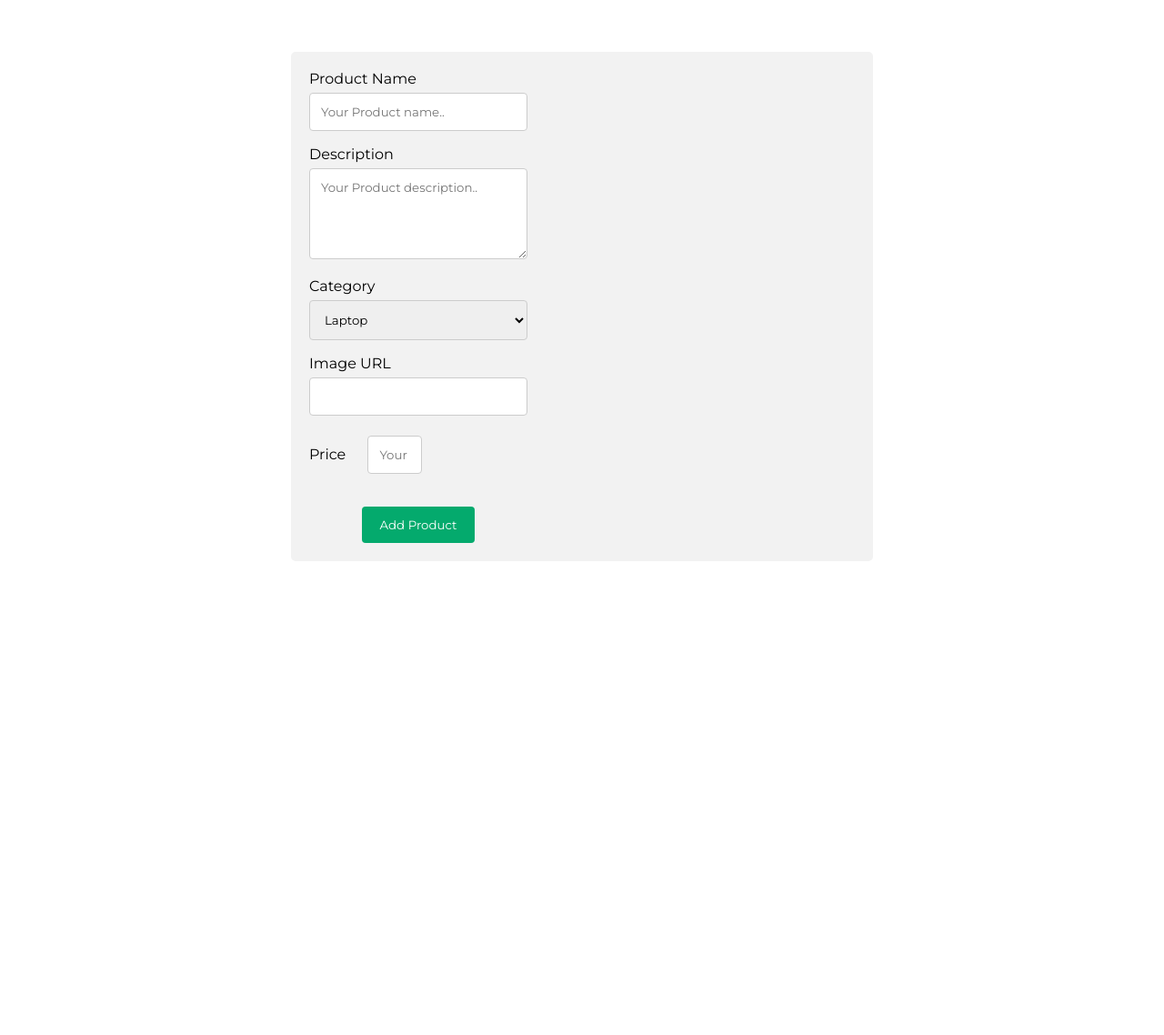
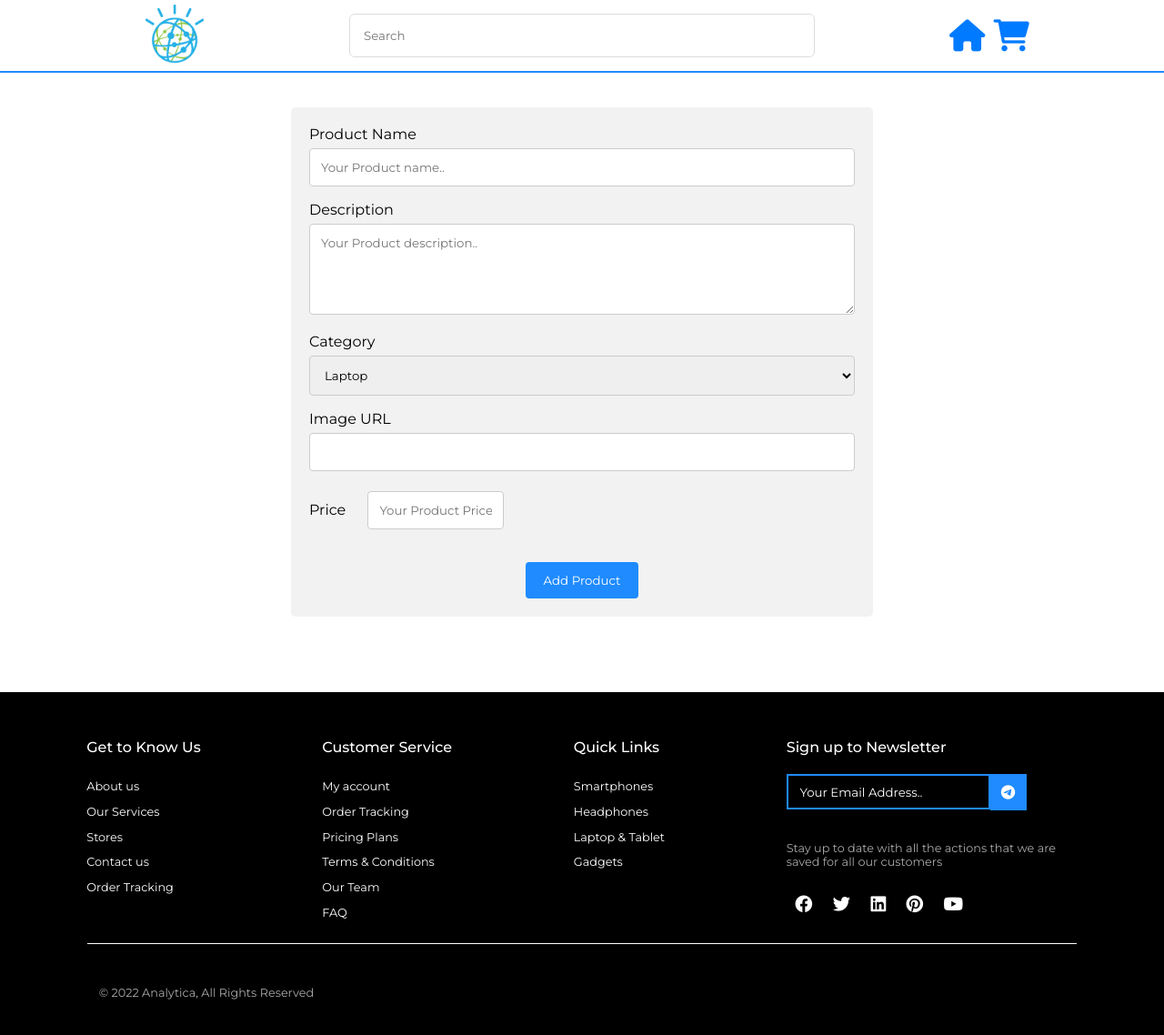
Before and after one commit to GSG-G11/Analytica-Team-One, a website: page seller/seller.html in a window 1280 px wide. Shown: the whole page at 91% size. Before the commit the page ends 800 px from the top, so only its background shows below. Drawn offline with Linux system fonts and the light colour scheme; files that its build step writes are made by us from their sources.

Commit message:
add nav and footer to seller page

```diff
--- a/assets/css/style.css
+++ b/assets/css/style.css
@@ -28,7 +28,12 @@ nav {
   display: flex;
   justify-content: space-evenly;
   align-items: center;
+  /* position: absolute; */
 }
+/* nav::after{
+  clip-path: polygon(20% 0%, 80% 0%, 100% 100%, 0% 100%);
+} */
+
 .logo {
   width: 10%;
   text-align: center;
@@ -38,7 +43,7 @@ img {
   width: 50%;
   object-fit: cover;
 }
-form {
+.search {
   width: 40%;
 }
 input[type='search'] {
@@ -49,6 +54,24 @@ input[type='search'] {
   border-radius: 6px;
   border: 1px solid #ddd;
 }
+/* btn to go sellers
+.seller-button {
+  padding: 10px 16px;
+  border-radius: 20px;
+  outline: none;
+  font-size: 1rem;
+  border: none;
+  cursor: pointer;
+  background-color: #1f8bff;
+  color: #fff;
+  box-shadow: 0 1px 4px rgba(0, 0, 0, 0.4);
+  transition: all 0.4s ease-in-out;
+}
+
+.seller-button:hover {
+  background-color: red;
+  transform: scale(1.05);
+} */
 .cart {
   width: 10%;
   color: var(--main-color);
--- a/seller/seller.css
+++ b/seller/seller.css
@@ -12,7 +12,7 @@
   --tint: #1f8bff;
   --footer-bg: #000;
 }
-.container {
+.container2 {
   width: 50%;
   margin: auto;
   border-radius: 5px;
@@ -35,7 +35,7 @@ textarea {
 }
 
 input[type='submit'] {
-  background-color: #04aa6d;
+  background-color: #1f8bff;
   color: white;
   padding: 12px 20px;
   border: none;
@@ -52,5 +52,5 @@ input[type='submit'] {
 }
 
 input[type='submit']:hover {
-  background-color: #06c27d;
+  background-color: #0609c2;
 }
--- a/seller/seller.html
+++ b/seller/seller.html
@@ -20,18 +20,30 @@
       crossorigin="anonymous"
       referrerpolicy="no-referrer"
     />
-    <link rel="stylesheet" href="./assets/css/style.css" />
+    <link rel="stylesheet" href="../assets/css/style.css" />
     <link rel="stylesheet" href="./seller.css" />
     <title>Analytica</title>
   </head>
   <body>
-    <div class="nav">
-      <br />
-      <br />
-      <br />
-    </div>
+    <!-- Start Navbar section -->
+    <nav style=" border-bottom: 2px solid #1f8bff;">
+        <a href="#" class="logo"><img src="../img/logo.png" alt="logo-img" /></a>
+        <form class="search" action="">
+          <input type="search" id="search" name="search" placeholder="Search" />
+          <!-- <i class="fas fa-search "></i> -->
+        </form>
+        <!-- <div class="seller-button">
+          <button>I'm a Seller</button>
+        </div> -->
+        <a href="./cart/cart.html" class="cart" id="cart">
+            <i class="fas fa-home"></i>
+          <i class="fas fa-shopping-cart"></i>
+        </a>
+      </nav>
+      <!-- End navbar Section -->
+      <br><br>
     <!-- form to entry product -->
-    <div class="container">
+    <div class="container2">
       <form>
         <label for="name">Product Name</label>
         <input type="text" id="name" name="name" placeholder="Your Product name.." />
@@ -68,5 +80,62 @@
         <input type="submit" value="Add Product" />
       </form>
     </div>
+
+        <!-- footer -->
+        <footer id="footer">
+            <div class="top-footer">
+              <div class="footer-part">
+                <p class="footer-part-title">Get to Know Us</p>
+                <ul class="footer-links">
+                  <li class="footer-link">About us</li>
+                  <li class="footer-link">Our Services</li>
+                  <li class="footer-link">Stores</li>
+                  <li class="footer-link">Contact us</li>
+                  <li class="footer-link">Order Tracking</li>
+                </ul>
+              </div>
+              <div class="footer-part">
+                <p class="footer-part-title">Customer Service</p>
+                <ul class="footer-links">
+                  <li class="footer-link">My account</li>
+                  <li class="footer-link">Order Tracking</li>
+                  <li class="footer-link">Pricing Plans</li>
+                  <li class="footer-link">Terms & Conditions</li>
+                  <li class="footer-link">Our Team</li>
+                  <li class="footer-link">FAQ</li>
+                </ul>
+              </div>
+              <div class="footer-part">
+                <p class="footer-part-title">Quick Links</p>
+                <ul class="footer-links">
+                  <li class="footer-link">Smartphones</li>
+                  <li class="footer-link">Headphones</li>
+                  <li class="footer-link">Laptop & Tablet</li>
+                  <li class="footer-link">Gadgets</li>
+                </ul>
+              </div>
+
+              <div class="sign-up">
+                <p class="footer-part-title">Sign up to Newsletter</p>
+                <div class="sign-up-form">
+                  <input type="email" placeholder="Your Email Address.." class="sign-up-input" />
+                  <i class="fab fa-telegram"></i>
+                </div>
+                <p class="sign-up-ad">
+                  Stay up to date with all the actions that we are saved for all our customers
+                </p>
+                <div class="social-links">
+                  <i class="fab fa-facebook"></i>
+                  <i class="fab fa-twitter"></i>
+                  <i class="fab fa-linkedin"></i>
+                  <i class="fab fa-pinterest"></i>
+                  <i class="fab fa-youtube"></i>
+                </div>
+              </div>
+            </div>
+            <div class="bottom-footer">
+              <p class="rights">© 2022 Analytica, All Rights Reserved</p>
+            </div>
+          </footer>
   </body>
 </html>
```
Also changed, not shown: index.html (+5 -1 lines).
